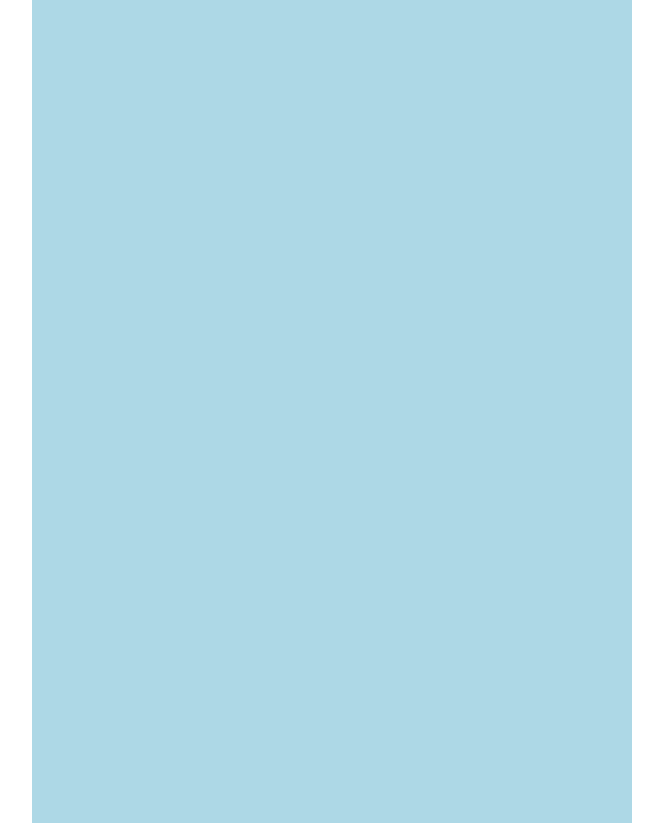
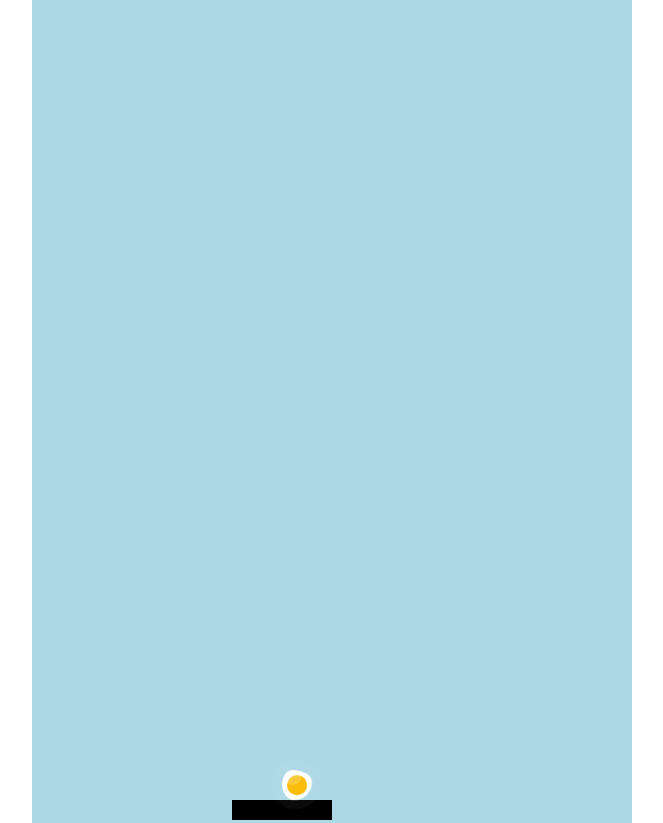
Before and after one commit to jehunter5811/duck-game-js-13, a website: page index.html in a window 1280 px wide. Shown: the top 823 px of the page, without its empty margins (308-971 px from the left). Drawn offline with Linux system fonts and the light colour scheme.

Commit message:
level controller

```diff
--- a/index.html
+++ b/index.html
@@ -7,6 +7,10 @@
   />
   <title>Duck Game</title>
   <style>
+    @font-face {
+      font-family: "PressStart2P";
+      src: url("./PressStart2P-Regular.ttf");
+    }
     body,
     html {
       margin: 0;
@@ -65,6 +69,42 @@
       right: 100px;
       background: blue;
     }
+    .egg {
+      width: 30px;
+      height: 30px;
+      border-radius: 36% 64% 59% 41% / 46% 40% 60% 54%;
+      background: white;
+      box-shadow: -5px 5px 10px 3px rgba(0, 0, 0, 0.15), inset 5px 5px 0 #f7f7f7;
+      animation: pulse-white 2s infinite;
+    }
+    .egg:before {
+      content: "";
+      width: 20px;
+      height: 20px;
+      background: #faca3b;
+      border-radius: 50%;
+      position: absolute;
+      top: 50%;
+      left: 50%;
+      transform: translate(-50%, -50%);
+      box-shadow: inset -5px -10px 0 #f9bd09;
+    }
+    @keyframes pulse-white {
+      0% {
+        transform: scale(0.95);
+        box-shadow: 0 0 0 0 rgba(255, 255, 255, 0.7);
+      }
+
+      70% {
+        transform: scale(1);
+        box-shadow: 0 0 0 10px rgba(255, 255, 255, 0);
+      }
+
+      100% {
+        transform: scale(0.95);
+        box-shadow: 0 0 0 0 rgba(255, 255, 255, 0);
+      }
+    }
   </style>
 </head>
 <body>
@@ -79,6 +119,7 @@
   </div>
   <script>
     let game;
+    let currentLevel = 0;
     let MAX_WIDTH = 600;
     const MAX_HEIGHT = 3000;
     const PLAYER_SPEED = 3;
@@ -92,9 +133,14 @@
     let playerVelX = 0;
     let playerVelY = 0;
     let eggVelY = 0;
+    let levels = [];
     let platforms = [];
     let eggs = [];
     let counter = 0;
+    let pause = false;
+    const levelCompleteText = [
+      "You flapped and hopped your way to your first feather! Quack...or tap...anywhere to continue.",
+    ];
 
     window.addEventListener("load", function () {
       const isMobile = () => {
@@ -158,7 +204,10 @@
         });
       }
 
-      platforms = [
+      levels = [
+        {
+          level: 0,
+          platforms: [
             {
               //  Ground platform
               x: 0,
@@ -201,7 +250,7 @@
               id: "5",
             },
             {
-          x: MAX_WIDTH - 140,
+              x: MAX_WIDTH - 300,
               y: MAX_HEIGHT - 1000,
               width: 100,
               height: 20,
@@ -209,7 +258,7 @@
               id: "6",
             },
             {
-          x: MAX_WIDTH - 250,
+              x: MAX_WIDTH - 450,
               y: MAX_HEIGHT - 1200,
               width: 100,
               height: 20,
@@ -217,7 +266,7 @@
               id: "7",
             },
             {
-          x: 500,
+              x: 350,
               y: MAX_HEIGHT - 1400,
               width: 100,
               height: 20,
@@ -225,7 +274,7 @@
               id: "8",
             },
             {
-          x: 300,
+              x: 200,
               y: MAX_HEIGHT - 1600,
               width: 100,
               height: 20,
@@ -233,7 +282,7 @@
               id: "9",
             },
             {
-          x: 500,
+              x: 350,
               y: MAX_HEIGHT - 1800,
               width: 100,
               height: 20,
@@ -241,7 +290,7 @@
               id: "9",
             },
             {
-          x: 700,
+              x: 250,
               y: MAX_HEIGHT - 2000,
               width: 100,
               height: 20,
@@ -249,16 +298,49 @@
               id: "10",
             },
             {
-          x: 900,
+              x: 200,
               y: MAX_HEIGHT - 2200,
               width: 100,
               height: 20,
               velY: 0,
               id: "11",
+              collectible: {
+                type: "feather",
+                id: "main_feather",
+              },
+            },
+          ],
+        },
+        {
+          level: 1,
+          platforms: [
+            {
+              //  Ground platform
+              x: 0,
+              y: MAX_HEIGHT - 20,
+              width: MAX_WIDTH,
+              height: 50,
+              velY: 0,
+              id: "1",
+            },
+            {
+              x: 20,
+              y: MAX_HEIGHT - 200,
+              width: 100,
+              height: 20,
+              velY: 0,
+              id: "2",
+            },
+          ],
         },
       ];
     });
     window.onload = () => {
+      //  Get level/checkpoint
+      currentLevel = localStorage.getItem("level")
+        ? parseInt(localStorage.getItem("level"), 10)
+        : 0;
+      loadLevel(currentLevel);
       //  Generate Player
       player = document.createElement("div");
       player.style.width = "50px";
@@ -277,6 +359,12 @@
       requestAnimationFrame(gameLoop);
     };
 
+    const loadLevel = (level) => {
+      //  Read in the number of platforms
+      const thisLevel = levels[level];
+      platforms = thisLevel.platforms;
+    };
+
     const layEgg = () => {
       const egg = document.createElement("div");
       egg.style.height = "80px";
@@ -292,6 +380,17 @@
       playerVelY = -PLAYER_SPEED * JUMP_POWER;
     };
 
+    const drawCollectible = (type) => {
+      switch (type) {
+        case "feather":
+          const feather = document.createElement("svg");
+          feather.setAttribute("class", "egg");
+          return feather;
+        default:
+          return;
+      }
+    };
+
     const drawPlatforms = () => {
       platforms.forEach((platform) => {
         const newPlatform = document.createElement("div");
@@ -302,7 +401,18 @@
         newPlatform.style.left = `${platform.x}px`;
         newPlatform.style.background = "#000";
         newPlatform.setAttribute("id", platform.id);
+
         game.appendChild(newPlatform);
+
+        //  Check for collectibles
+        if (platform.collectible) {
+          const collectible = drawCollectible(platform.collectible.type);
+          collectible.setAttribute("id", platform.collectible.id);
+          collectible.style.position = "absolute";
+          collectible.style.left = `${platform.x + platform.width / 2}px`;
+          collectible.style.top = `${platform.y - platform.height - 10}px`;
+          game.appendChild(collectible);
+        }
       });
     };
     const detectOverlap = (() => {
@@ -334,7 +444,40 @@
       };
     })();
 
+    const handleNextLevel = (current) => {
+      pause = true;
+      const successText = document.createElement("h3");
+      successText.innerText = levelCompleteText[current];
+      successText.style.position = "fixed";
+      successText.style.textAlign = "center";
+      successText.style.top = "50px";
+      successText.style.fontFamily = "PressStart2P";
+      game.appendChild(successText);
+      document.addEventListener("pointerdown", (e) => {
+        for(const platform of platforms) {
+          const p = document.getElementById(platform.id);
+          p.remove();
+          successText.remove();
+          player.style.position = "absolute";
+          player.style.bottom = "50px";
+          player.style.left = "100px";
+        }
+        eggs.forEach((egg) => {
+          egg.remove();
+        })
+        if(pause) {
+            currentLevel++;
+            // localStorage.setItem('level', JSON.stringify(currentLevel));
+            platforms = levels[currentLevel].platforms;
+            drawPlatforms();
+            pause = false;
+            gameLoop();
+        }
+      });
+    };
+
     const gameLoop = () => {
+      if (!pause) {
         const jumpKey = keys[38] || keys[32] || keys[87];
         const rightKey = keys[39] || keys[68];
         const leftKey = keys[37] || keys[65];
@@ -349,6 +492,21 @@
           const p = document.getElementById(platform.id);
           if (detectOverlap(player, p)) {
             touching.push(platform.id);
+          }
+        });
+        platforms
+          .filter((p) => p.collectible !== undefined)
+          .forEach((collect) => {
+            const item = document.getElementById(collect.collectible.id);
+
+            const touching = detectOverlap(player, item);
+            //  Check if it's the main feather
+            if (touching && item.id === "main_feather") {
+              //  Trigger next level handling
+              item.remove();
+              handleNextLevel(currentLevel);
+            } else {
+              //  Save count of collectible type
             }
           });
 
@@ -433,6 +591,7 @@
           player.style.left = `${MAX_WIDTH}px`;
         }
         requestAnimationFrame(gameLoop);
+      }
     };
 
     document.body.addEventListener("keydown", function (e) {
--- /dev/null
+++ b/pure_css_items.css
@@ -0,0 +1,120 @@
+/* Egg */
+
+.egg {
+  width: 30px;
+  height: 30px;
+  border-radius: 36% 64% 59% 41% / 46% 40% 60% 54%;
+  background: white;
+  box-shadow: -5px 5px 10px 3px rgba(0, 0, 0, 0.15), inset 5px 5px 0 #f7f7f7;
+  animation: pulse-white 2s infinite;
+}
+.egg:before {
+  content: "";
+  width: 20px;
+  height: 20px;
+  background: #faca3b;
+  border-radius: 50%;
+  position: absolute;
+  top: 50%;
+  left: 50%;
+  transform: translate(-50%, -50%);
+  box-shadow: inset -5px -10px 0 #f9bd09;
+}
+@keyframes pulse-white {
+  0% {
+    transform: scale(0.95);
+    box-shadow: 0 0 0 0 rgba(255, 255, 255, 0.7);
+  }
+
+  70% {
+    transform: scale(1);
+    box-shadow: 0 0 0 10px rgba(255, 255, 255, 0);
+  }
+
+  100% {
+    transform: scale(0.95);
+    box-shadow: 0 0 0 0 rgba(255, 255, 255, 0);
+  }
+}
+
+/* Coffee Cup */
+
+#cup{
+  background:linear-gradient(to right,#cbcbcb, #9b9b9b);
+  width:200px;
+  height:200px;
+  border-radius: 22% 22% 50% 50%;
+  position:relative;
+  margin:70px auto;
+
+}
+
+#cup:before{
+  content: "";
+  position: absolute;
+  width: 55px;
+  height: 100px;
+  border-radius:40%;
+  background: white;
+  left: -48px;
+  top: 50px;
+  box-shadow: 0px 0px 0px 10px #cbcbcb;
+}
+
+
+#cup:after{
+  content: "";
+  position: absolute;
+  width: 186px;
+  height: 40px;
+  border-radius: 50%;
+  background: #362d26;
+  left: 8px;
+  top: 10px;
+  box-shadow:-0px -4px 0px 11px #c4b4c4
+               ,0px 177px 0px -11px #9b9b9b;
+}
+
+/* Hamburger */
+.entry {
+  position: absolute;
+  left: 50%;
+  top: 50%;
+}
+.entry:before,
+.entry:after {
+  display: block;
+  content: '';
+  position: absolute;
+}
+.entry.hamburger {
+  width: 100px;
+  height: 34px;
+  margin-left: -53px;
+  margin-top: -50px;
+  border-radius: 50px 50px 10px 10px;
+  background-color: #d2b48c;
+  background-image: radial-gradient(#f5deb3 15%, transparent 16%), radial-gradient(#f5deb3 15%, transparent 16%);
+  background-size: 10px 10px;
+  background-position: 0 0, 5px 5px;
+  border: 3px solid #b28446;
+}
+.entry.hamburger:before {
+  width: 100px;
+  height: 15px;
+  margin-left: -3px;
+  top: 73px;
+  border-radius: 8px;
+  background-color: #d2b48c;
+  border: 3px solid #b28446;
+  box-shadow: 0 -18px 0 -2px #8b4513, 0 -36px 0 -2px #8b4513;
+}
+.entry.hamburger:after {
+  width: 120px;
+  height: 100px;
+  margin-left: -10px;
+  background-repeat: no-repeat;
+  background-image: linear-gradient(#ffdf33, #ffdf33), linear-gradient(150deg, #ffdf33 30%, transparent 30%), linear-gradient(-150deg, #ffdf33 30%, transparent 30%), linear-gradient(#ffdf33, #ffdf33), linear-gradient(150deg, #ffdf33 30%, transparent 30%), linear-gradient(-150deg, #ffdf33 30%, transparent 30%);
+  background-size: 96px 3px, 30px 16px, 30px 16px, 96px 3px, 30px 16px, 30px 16px;
+  background-position: 12px 55px, 40px 55px, 10px 55px, 12px 37px, 80px 37px, 50px 37px;
+}
```
Also changed, not shown: PressStart2P-Regular.ttf (added). Lines whose indentation alone changed are shown as unchanged.
